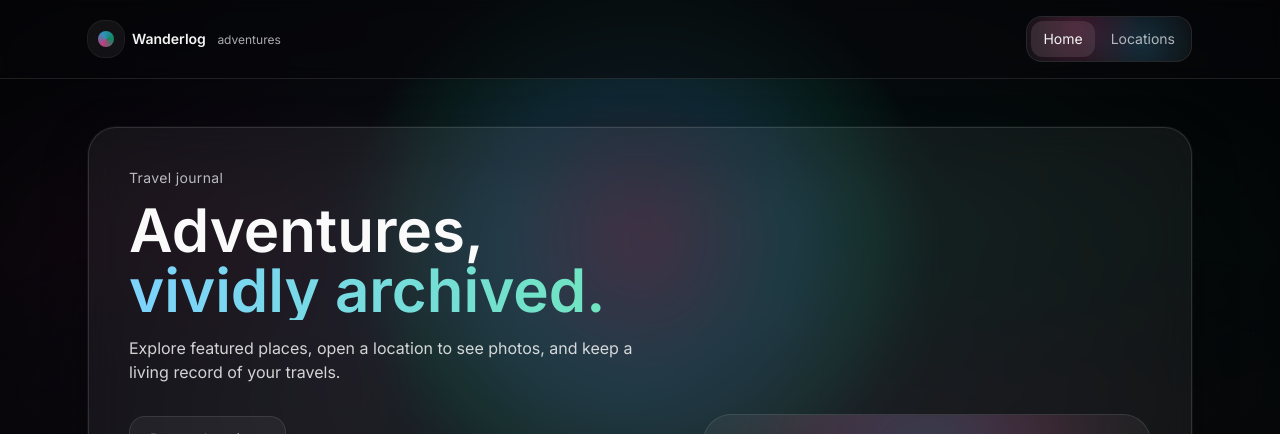
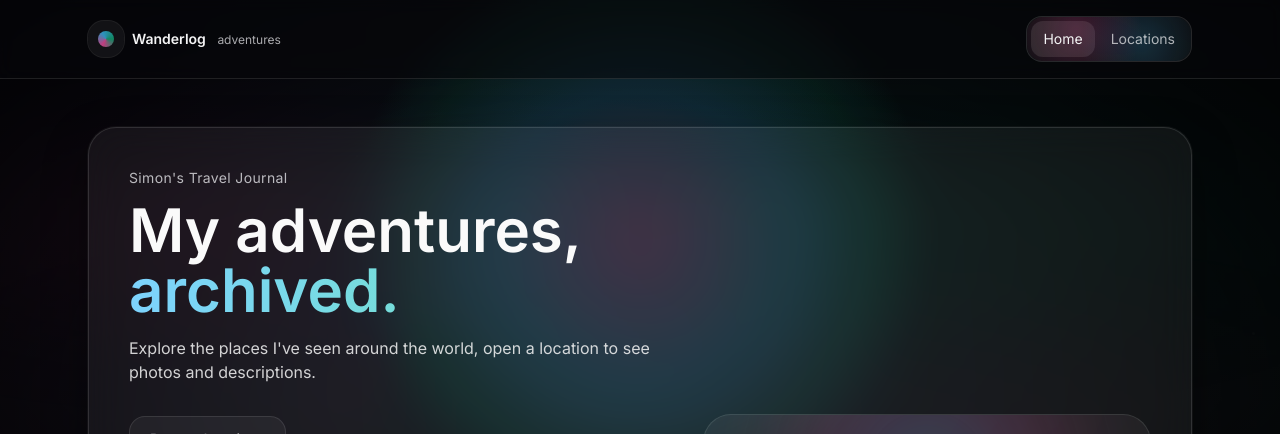
Before and after one commit to Siman73000/Travel-Website-1, a Next.js app: page / in a window 1280 px wide. Shown: the top 434 px of the page. Built offline with nearby package versions, Linux system fonts and the light colour scheme; no server answers; the database is empty.

Commit message:
text update

```diff
--- a/app/page.tsx
+++ b/app/page.tsx
@@ -26,17 +26,17 @@ export default function HomePage() {
           <div className="glass rounded-[28px] p-7 md:p-10 soft-shadow border-aurora ring-aurora">
             <div className="flex flex-col gap-10 lg:flex-row lg:items-end lg:justify-between">
               <div className="max-w-2xl">
-                <p className="text-sm tracking-wide text-zinc-200/80">Travel journal</p>
+                <p className="text-sm tracking-wide text-zinc-200/80">Simon's Travel Journal</p>
 
                 <h1 className="mt-3 text-4xl font-semibold leading-tight md:text-6xl">
-                  Adventures,
+                  My adventures,
                   <span className="block text-aurora animate-gradientShift" style={{ backgroundSize: "200% 200%" }}>
-                    vividly archived.
+                    archived.
                   </span>
                 </h1>
 
                 <p className="mt-4 max-w-xl text-zinc-100/85">
-                  Explore featured places, open a location to see photos, and keep a living record of your travels.
+                  Explore the places I've seen around the world, open a location to see photos and descriptions.
                 </p>
 
                 <div className="mt-8 flex flex-col gap-3 sm:flex-row sm:items-center">
```
